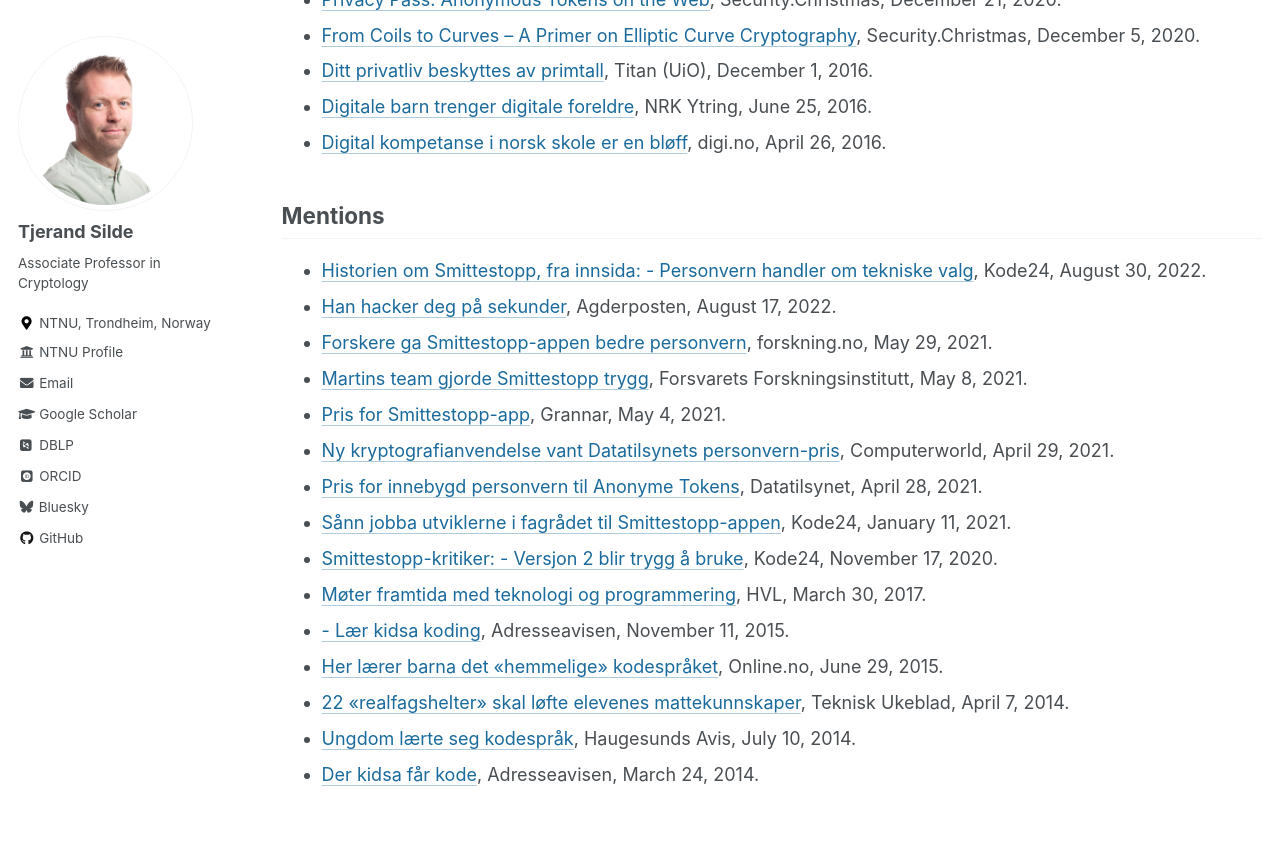
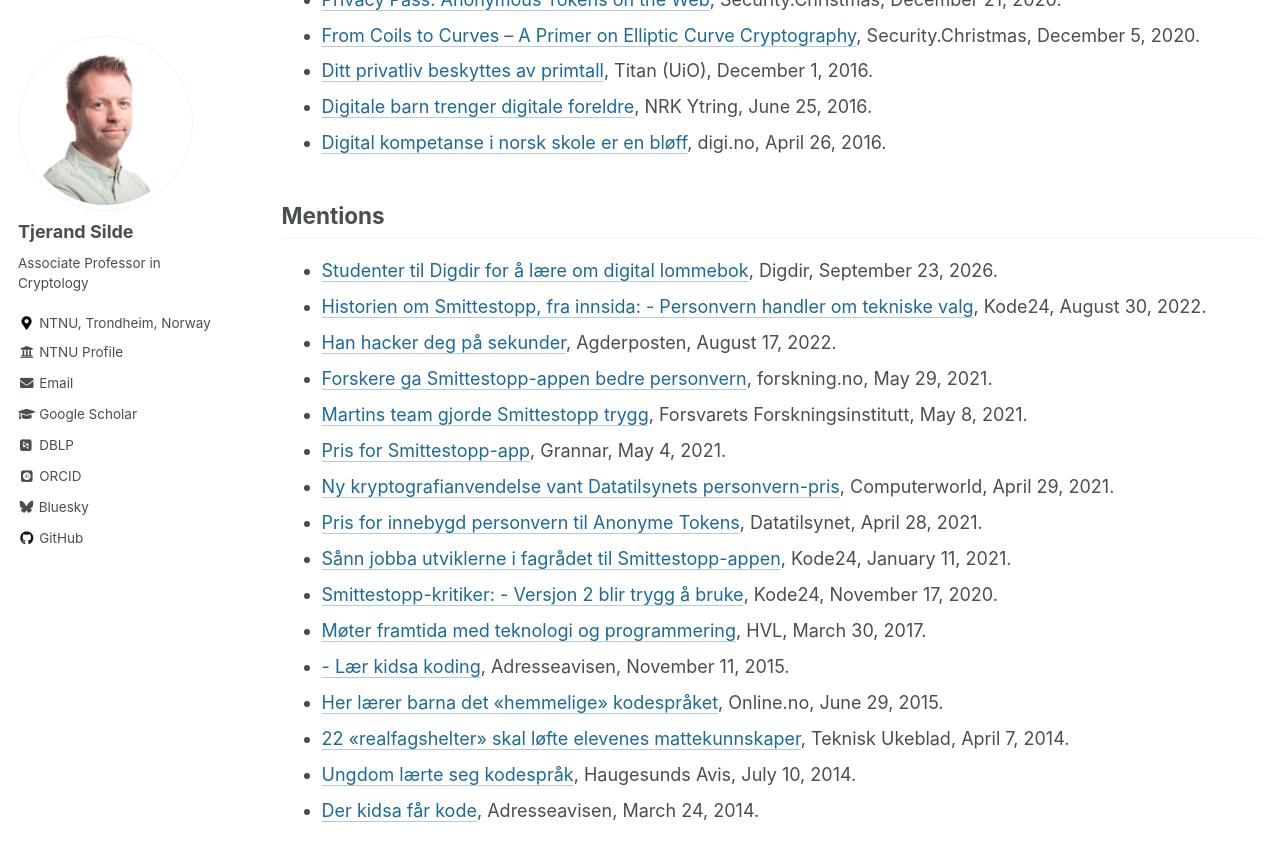
Before and after one commit to tjesi/tjesi.github.io, a Jekyll site: the page built from _pages/media.md, in a window 1280 px wide and 900 px high, scrolled down 2033 px. Shown: the top 861 px of the window. Built offline with Jekyll 4.4.1, drawn with Linux system fonts in a browser that asks for light colours; some web fonts are replaced.

Commit message:
Update media.md

```diff
--- a/_pages/media.md
+++ b/_pages/media.md
@@ -61,6 +61,7 @@ permalink: /media/
 
 ## Mentions
 
+- [Studenter til Digdir for å lære om digital lommebok](https://samarbeid.digdir.no/digital-lommebok/studenter-til-digdir-laere-om-digital-lommebok/3876), Digdir, September 23, 2026.
 - [Historien om Smittestopp, fra innsida: - Personvern handler om tekniske valg](https://www.kode24.no/artikkel/historien-om-smittestopp-fra-innsida-personvern-handler-om-tekniske-valg/77012938), Kode24, August 30, 2022.
 - [Han hacker deg på sekunder](https://www.agderposten.no/nyheter/i/kEW1vj/han-hacker-deg-paa-sekunder), Agderposten, August 17, 2022.
 - [Forskere ga Smittestopp-appen bedre personvern](https://forskning.no/app-data-forsvarets-forskningsinstitutt/forskere-ga-smittestopp-appen-bedre-personvern/1865394), forskning.no, May 29, 2021.
```
